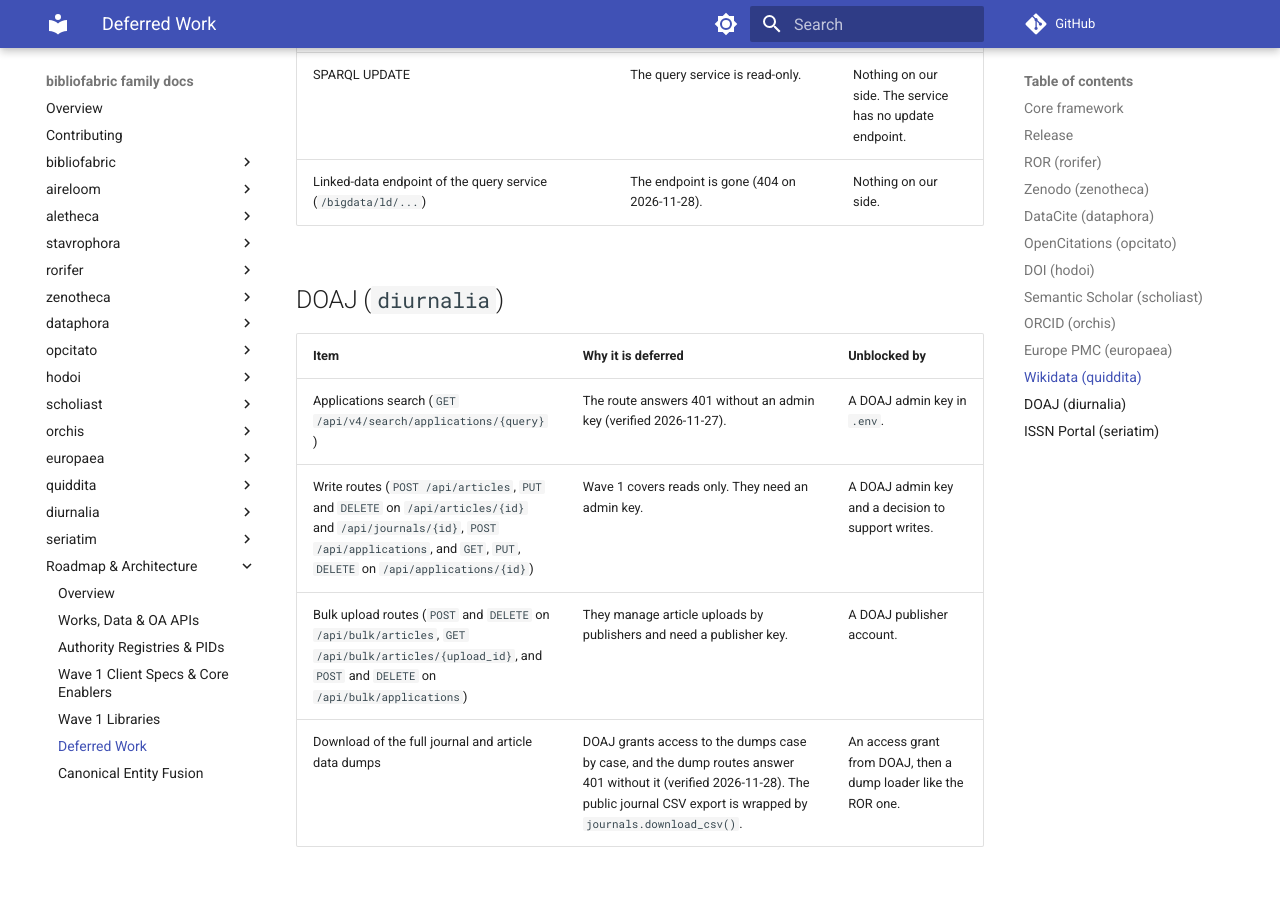
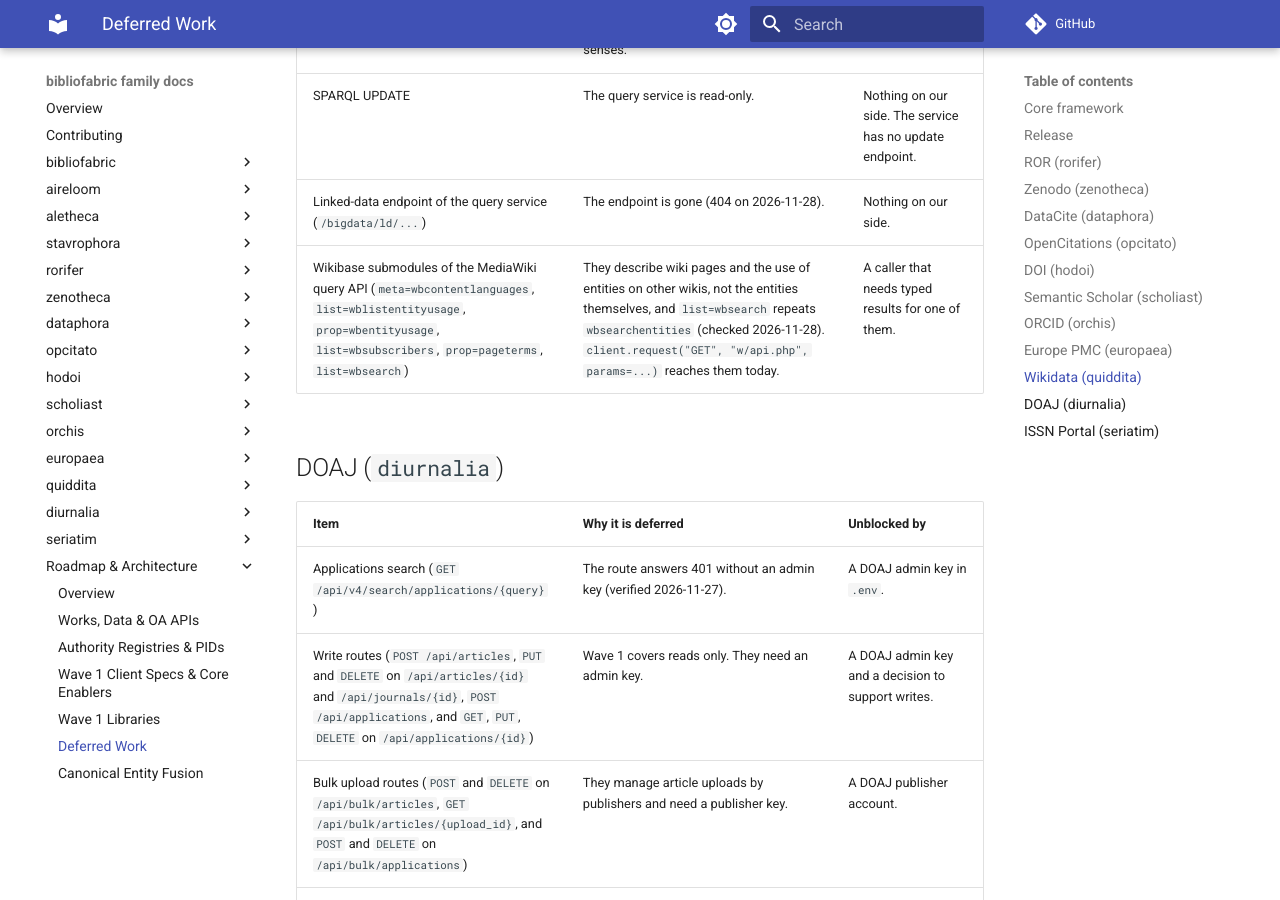
Before and after one commit to utsmok/bibliofabric, an MkDocs documentation site: the page built from docs/roadmap/deferred.md, in a window 1280 px wide and 900 px high, scrolled down 6496 px. Built offline with MkDocs 1.6.1 and Material for MkDocs 9.7.7, drawn with Linux system fonts in a browser that asks for light colours; comment, search, counter and statistics services are not loaded.

Commit message:
docs(roadmap): record the Wikibase query submodules that quiddita leaves out

```diff
--- a/docs/roadmap/deferred.md
+++ b/docs/roadmap/deferred.md
@@ -107,6 +107,7 @@ Wave 1 needed two of the six planned core additions. `BaseApiClient.default_head
 | Per-form and per-sense REST routes | The lexeme REST API has no route for a single form or sense (404 on 2026-11-28). The lexeme payload carries its forms and senses. | The lexeme REST API adding the routes. |
 | SPARQL UPDATE | The query service is read-only. | Nothing on our side. The service has no update endpoint. |
 | Linked-data endpoint of the query service (`/bigdata/ld/...`) | The endpoint is gone (404 on 2026-11-28). | Nothing on our side. |
+| Wikibase submodules of the MediaWiki query API (`meta=wbcontentlanguages`, `list=wblistentityusage`, `prop=wbentityusage`, `list=wbsubscribers`, `prop=pageterms`, `list=wbsearch`) | They describe wiki pages and the use of entities on other wikis, not the entities themselves, and `list=wbsearch` repeats `wbsearchentities` (checked 2026-11-28). `client.request("GET", "w/api.php", params=...)` reaches them today. | A caller that needs typed results for one of them. |
 
 ## DOAJ (`diurnalia`)
 
```
